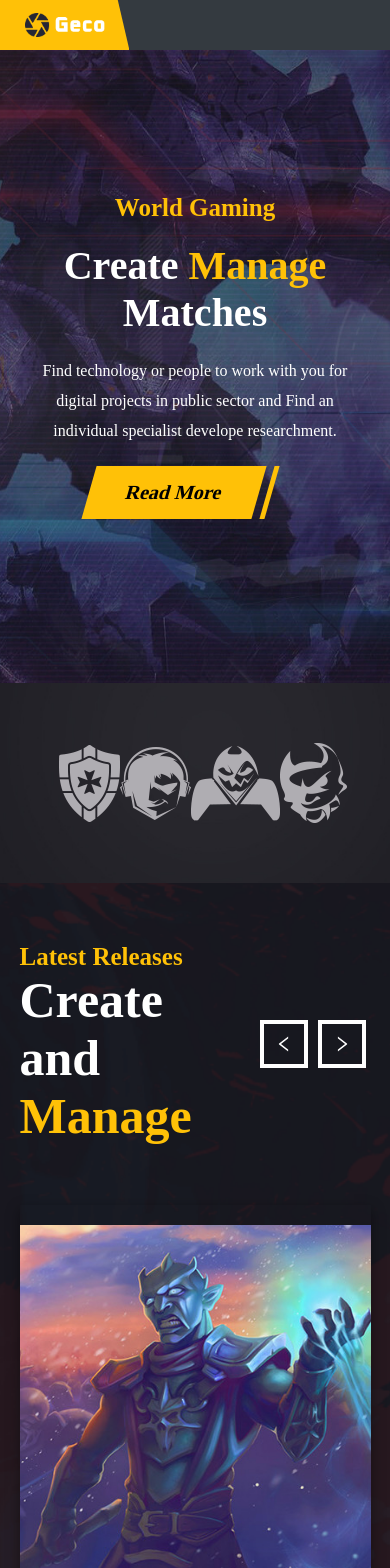
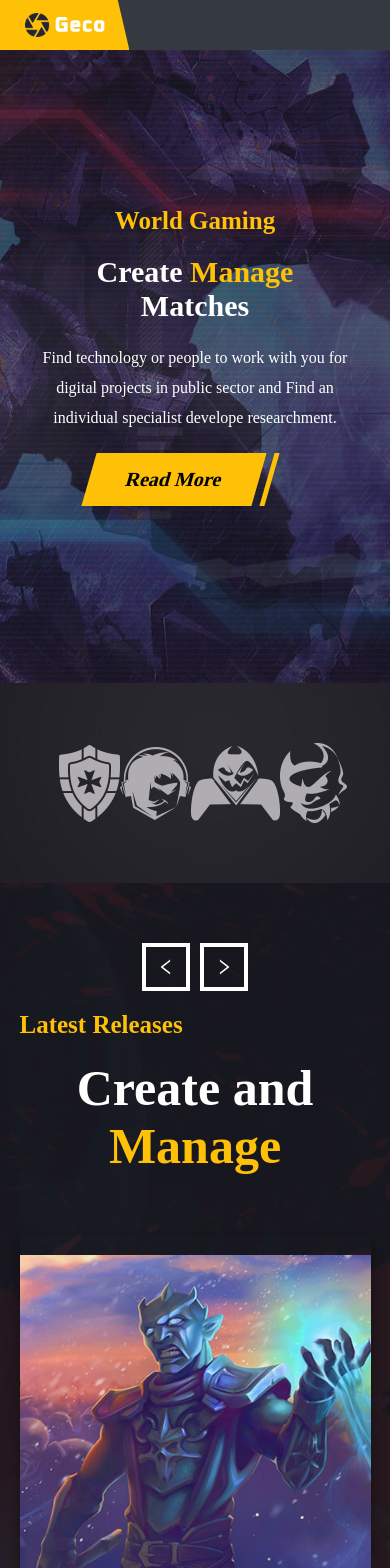
Before and after one commit to AmaralLuan/Geco-LP, a React (Create React App) app: page / in a window 390 px wide. Shown: the top 1568 px of the page. Built offline with nearby package versions, Linux system fonts and the light colour scheme.

Commit message:
releases section queries

```diff
--- a/src/Components/Main/Home/Home.module.css
+++ b/src/Components/Main/Home/Home.module.css
@@ -71,7 +71,7 @@
   }
 
   .heroBoxText h1 {
-    font-size: 4rem;
+    font-size: 3rem;
     text-align: center;
     padding: 2rem 0;
   }
--- a/src/Components/Main/Releases/Releases.module.css
+++ b/src/Components/Main/Releases/Releases.module.css
@@ -90,3 +90,23 @@
   box-shadow: 0px 9px 14px -6px rgba(0,0,0,0.75);
   width: 100%;
 }
+
+@media (max-width: 800px) {
+  .ReleasesContainer header {
+    flex-direction: column-reverse;
+    padding: 4rem 0;
+  }
+
+  .ReleasesContainer .ButtonArrowBox  {
+    padding: 2rem 0;
+  }
+
+  .ReleasesContainer div {
+
+  }
+
+  .ReleasesContainer div h2 {
+    padding: 2rem 0;
+    text-align: center;
+  }
+}
```
